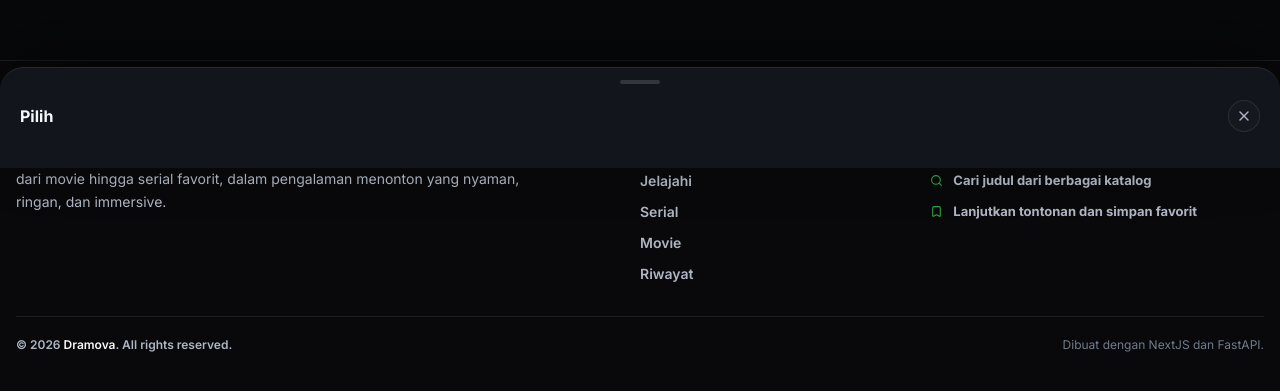
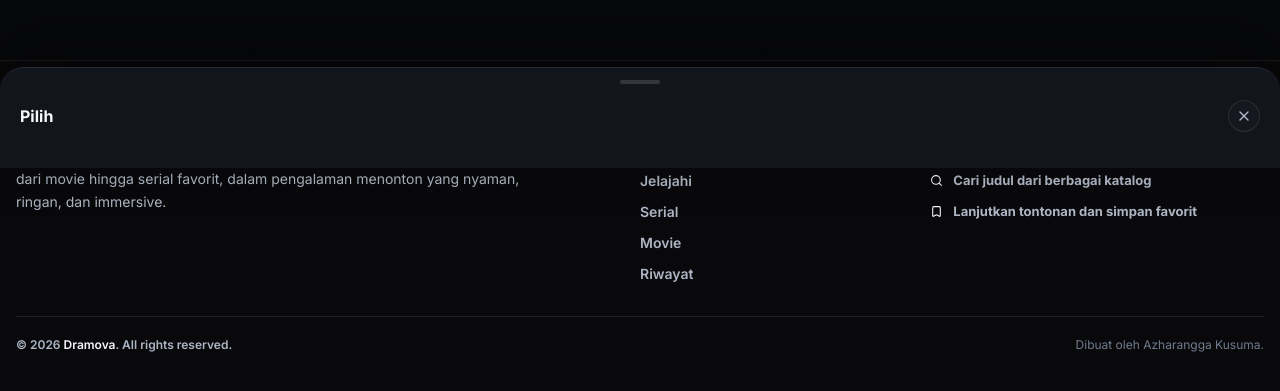
Before and after one commit to azharangga/dramova, a Next.js app: page /search in a window 1280 px wide. Shown: the part 733-1124 px from the top of the page. Built offline with nearby package versions, Linux system fonts and the light colour scheme; no server answers.

Commit message:
feat: update footer attribution text to include author name

```diff
--- a/public/css/app.css
+++ b/public/css/app.css
@@ -3140,7 +3140,7 @@ html.light #desktopFooter {
 }
 .footer-feature svg {
   flex: 0 0 auto;
-  color: var(--accent);
+  color: var(--text-primary);
 }
 .footer-tech {
   display: none;
@@ -3911,7 +3911,7 @@ html.light body {
 
 .footer-link:hover,
 .footer-feature i {
-  color: var(--accent) !important;
+  color: var(--text-primary) !important;
 }
 
 @media (max-width: 767px) {
--- a/public/js/state.js
+++ b/public/js/state.js
@@ -317,7 +317,7 @@
     'footer.feature.platforms': 'Drama pendek dan serial dalam satu tempat',
     'footer.feature.languages': 'Cari judul dari berbagai katalog',
     'footer.feature.history': 'Lanjutkan tontonan dan simpan favorit',
-    'footer.made_with': 'Dibuat dengan Flask.',
+    'footer.made_with': 'Dibuat oleh Azharangga Kusuma.',
     'common.close': 'Tutup',
     'common.choose': 'Pilih',
     'common.clear': 'Hapus',
@@ -409,7 +409,7 @@
     'footer.feature.platforms': 'Short dramas and series in one place',
     'footer.feature.languages': 'Search titles across catalogs',
     'footer.feature.history': 'Continue watching and save favorites',
-    'footer.made_with': 'Made with Flask.',
+    'footer.made_with': 'Made by Azharangga Kusuma.',
     'common.close': 'Close',
     'common.choose': 'Choose',
     'common.clear': 'Clear',
@@ -501,7 +501,7 @@
     'footer.feature.platforms': '짧은 드라마와 시리즈를 한 곳에서',
     'footer.feature.languages': '여러 카탈로그에서 제목 검색',
     'footer.feature.history': '이어보기 및 즐겨찾기 저장',
-    'footer.made_with': 'Flask로 제작.',
+    'footer.made_with': 'Azharangga Kusuma 제작.',
     'common.close': '닫기',
     'common.choose': '선택',
     'common.clear': '지우기',
@@ -593,7 +593,7 @@
     'footer.feature.platforms': 'Dramas curtos e series em um so lugar',
     'footer.feature.languages': 'Busque titulos entre catalogos',
     'footer.feature.history': 'Continue assistindo e salve favoritos',
-    'footer.made_with': 'Feito com Flask.',
+    'footer.made_with': 'Feito por Azharangga Kusuma.',
     'common.close': 'Fechar',
     'common.choose': 'Escolher',
     'common.clear': 'Limpar',
@@ -685,7 +685,7 @@
     'footer.feature.platforms': 'ละครสั้นและซีรีส์ในที่เดียว',
     'footer.feature.languages': 'ค้นหาชื่อเรื่องจากหลายแคตตาล็อก',
     'footer.feature.history': 'ดูต่อและบันทึกรายการโปรด',
-    'footer.made_with': 'สร้างด้วย Flask.',
+    'footer.made_with': 'สร้างโดย Azharangga Kusuma.',
     'common.close': 'ปิด',
     'common.choose': 'เลือก',
     'common.clear': 'ล้าง',
--- a/src/components/Footer.tsx
+++ b/src/components/Footer.tsx
@@ -24,7 +24,7 @@ export default function Footer() {
         </div>
         <div className="mt-8 flex items-center justify-between border-t pt-5" style={{ borderColor: "var(--border-color)" }}>
           <p className="text-xs font-semibold" style={{ color: "var(--text-secondary)" }}>&copy; <span id="copyrightYear">2026</span> <span style={{ color: "var(--text-primary)" }}>Dramova</span>. All rights reserved.</p>
-          <p className="text-xs" style={{ color: "var(--text-tertiary)" }} data-i18n="footer.made_with">Dibuat dengan NextJS dan FastAPI.</p>
+          <p className="text-xs" style={{ color: "var(--text-tertiary)" }} data-i18n="footer.made_with">Dibuat oleh Azharangga Kusuma.</p>
         </div>
       </div>
     </footer>
```
